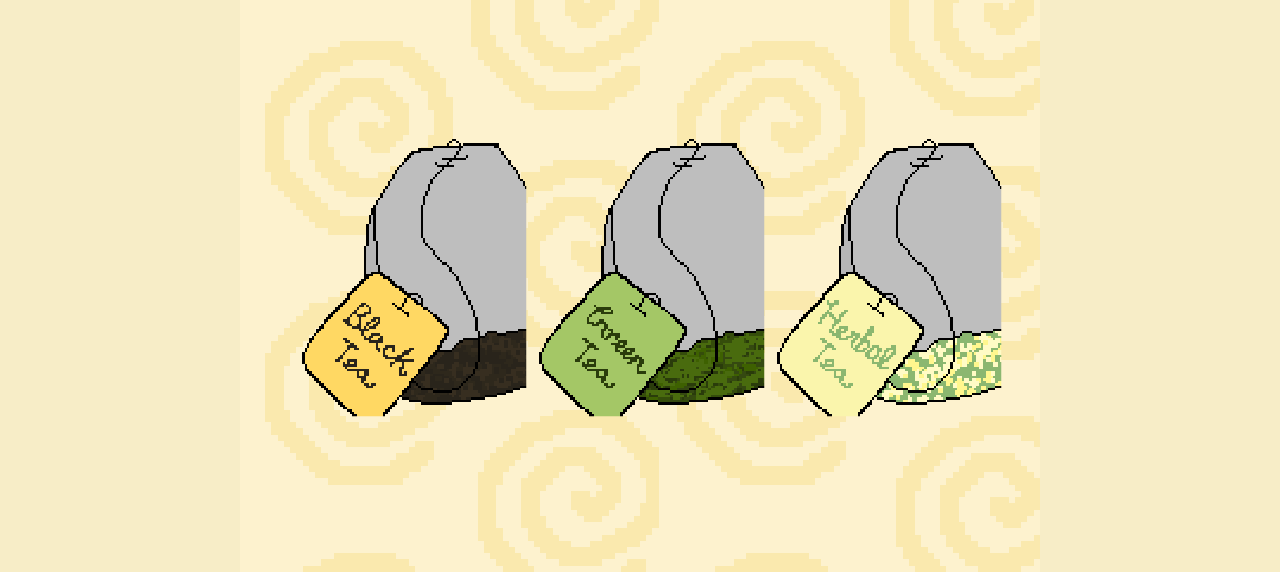
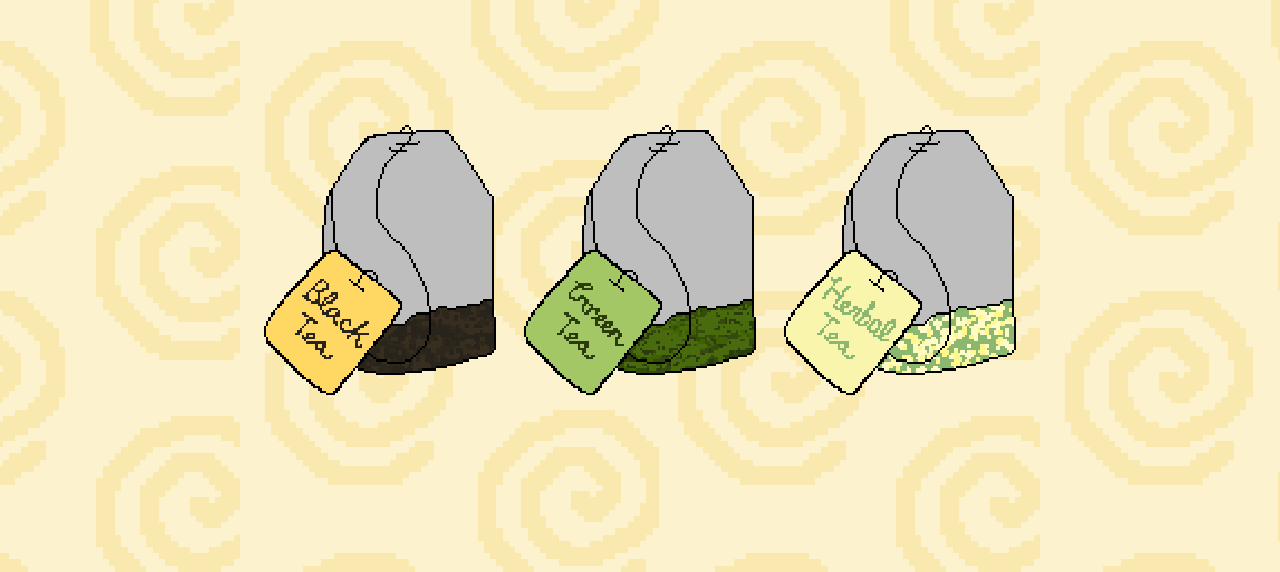
Before and after one commit to munahssn/teaSteeper, a plain HTML site: page index.html in a window 1280 px wide. Shown: the part 228-800 px from the top of the page. Drawn offline with nearby package versions, Linux system fonts and the light colour scheme.

Commit message:
Fix tea bag cropping and spacing

```diff
--- a/style.css
+++ b/style.css
@@ -14,7 +14,13 @@ body {
   margin: 0;
   display: grid;
   place-items: center;
-  background: #f7edc7;
+  background-color: #f7edc7;
+  /* repeat the swirl pattern across the whole page so there are no plain side bands */
+  background-image: url("sprites/background.png");
+  background-size: var(--app-size) var(--app-size);
+  background-position: center;
+  background-repeat: repeat;
+  image-rendering: pixelated;
   font-family: "Space Mono", monospace;
 }
 
@@ -23,9 +29,6 @@ body {
   width: var(--app-size);
   aspect-ratio: 1;
   overflow: hidden;
-  background-image: url("sprites/background.png");
-  background-size: 100% 100%;
-  image-rendering: pixelated;
 }
 
 .screen {
@@ -57,15 +60,16 @@ h1 {
 
 .tea-option {
   position: absolute;
-  top: 62.5%;
-  width: 30.9375%;
-  height: 35.9375%;
+  top: 61%;
+  width: 29%;
+  aspect-ratio: 2080 / 2420; /* visible part of the 2560px sprite */
   padding: 0;
   border: 0;
   background-color: transparent;
   background-repeat: no-repeat;
-  background-size: 122.7273% 105.6522%;
-  background-position: left -7.5758% top -3.4783%;
+  /* scale the sprite so its drawn area (160..2240 x 80..2500) fills the button */
+  background-size: 123.0769% 105.7851%;
+  background-position: 33.3333% 57.1429%;
   cursor: pointer;
   image-rendering: pixelated;
   transform: translate(-50%, -50%);
@@ -78,7 +82,7 @@ h1 {
 }
 
 .tea-option[data-tea="black"] {
-  left: 20.3125%;
+  left: 17.5%;
   background-image: url("sprites/btn_black.png");
 }
 
@@ -88,7 +92,7 @@ h1 {
 }
 
 .tea-option[data-tea="herbal"] {
-  left: 79.6875%;
+  left: 82.5%;
   background-image: url("sprites/btn_herbal.png");
 }
 
```
